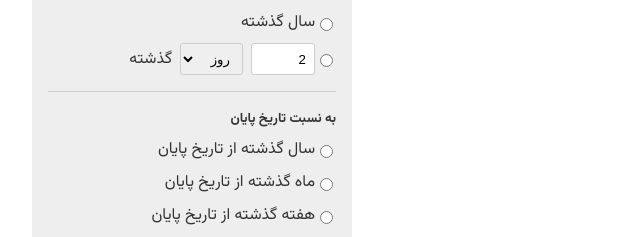
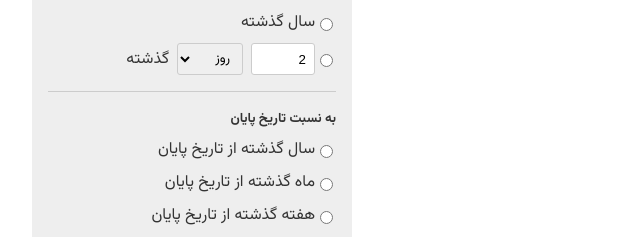
Before and after one commit to amiryxe/persian-date-advanced-selector, a plain HTML site: page index.html in a window 1280 px wide. Shown: the part 371-608 px from the top of the page, 128-768 px from the left. Drawn offline with Linux system fonts and the light colour scheme.

Commit message:
style: select font

```diff
--- a/demo/main.scss
+++ b/demo/main.scss
@@ -5,6 +5,10 @@ body {
     "Segoe UI", Roboto, Oxygen, Ubuntu, Cantarell, "Open Sans", "Helvetica Neue",
     sans-serif;
   color: #333;
+}
+
+select {
+  font-family: inherit;
 }
 
 h1 {
```
Also changed, not shown: demo/main.css, 1 other file.
